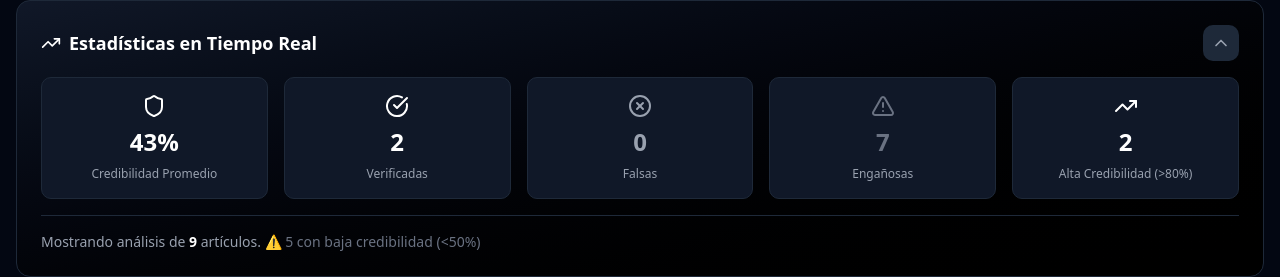
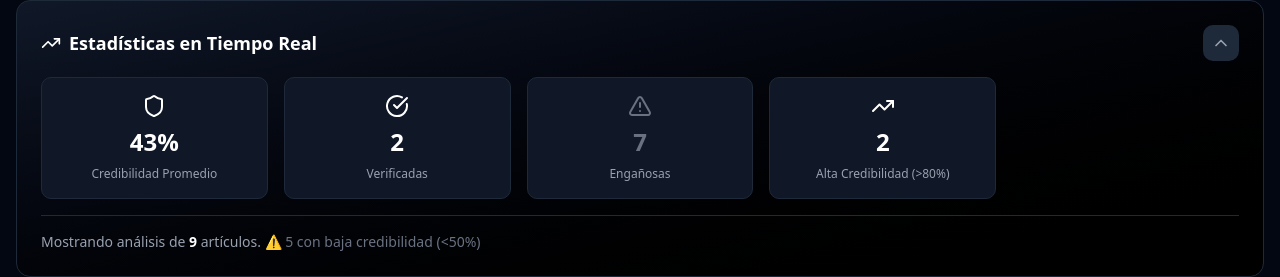
Before and after one commit to ArturoParra/clasificador-noticias, a React (Vite) app: page /feed in a window 1280 px wide. Shown: the part 299-576 px from the top of the page. Built offline with nearby package versions, Linux system fonts and the light colour scheme.

Commit message:
fix: elminar errores y warnings de Statistics.tsx

```diff
--- a/src/components/Statistics.tsx
+++ b/src/components/Statistics.tsx
@@ -1,5 +1,5 @@
 import { useState, useEffect, useRef } from 'react';
-import { Shield, CheckCircle, XCircle, AlertTriangle, TrendingUp, ChevronDown, ChevronUp } from 'lucide-react';
+import { Shield, CheckCircle/* , XCircle */, AlertTriangle, TrendingUp, ChevronDown, ChevronUp } from 'lucide-react';
 import type { NewsArticle } from '../data/mockNews.ts';
 
 interface StatisticsProps {
@@ -34,7 +34,7 @@ export function Statistics({ articles, isDarkMode }: StatisticsProps) {
     : 0;
 
   const verifiedCount = articles.filter(a => a.category === 'real').length;
-  const fakeCount = articles.filter(a => a.category === 'fake').length;
+  /* const fakeCount = articles.filter(a => a.category === 'fake').length; */
   const misleadingCount = articles.filter(a => a.category === 'misleading').length;
 
   const highCredibility = articles.filter(a => a.credibilityScore >= 80).length;
@@ -55,13 +55,13 @@ export function Statistics({ articles, isDarkMode }: StatisticsProps) {
       color: isDarkMode ? 'text-white' : 'text-black',
       bgColor: isDarkMode ? 'bg-gray-900' : 'bg-gray-100',
     },
-    {
+    /* {
       icon: XCircle,
       label: 'Falsas',
       value: fakeCount,
       color: isDarkMode ? 'text-gray-400' : 'text-gray-600',
       bgColor: isDarkMode ? 'bg-gray-900' : 'bg-gray-100',
-    },
+    }, */
     {
       icon: AlertTriangle,
       label: 'Engañosas',
```
